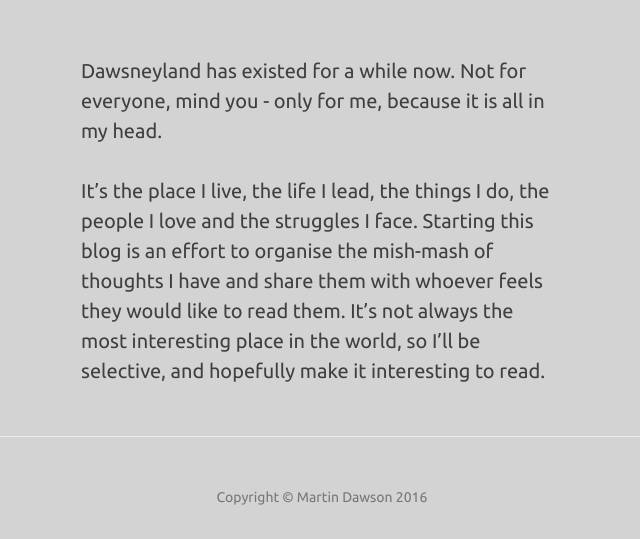
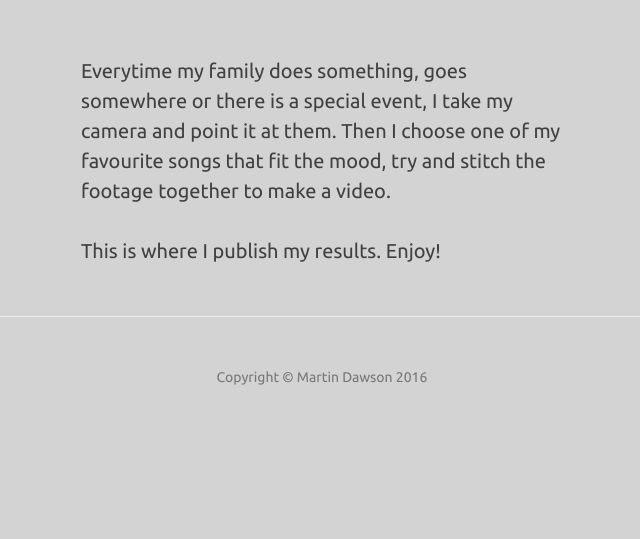
Before and after one commit to dawsino/dawsino.github.io, a Jekyll site: the page built from about/index.html, in a window 1280 px wide, cut to the strip 361-900 px from the top of the page. Shown: the whole strip, without its empty margins (318-958 px from the left). Built offline with Jekyll 4.4.1, drawn with Linux system fonts in a browser that asks for light colours; nearby versions of some CDN libraries.

Commit message:
Update index.html

```diff
--- a/about/index.html
+++ b/about/index.html
@@ -5,6 +5,6 @@
 header-img: "img/dusty.jpg"
 ---
 
-<p>Dawsneyland has existed for a while now. Not for everyone, mind you - only for me, because it is all in my head.</p>
+<p>Everytime my family does something, goes somewhere or there is a special event, I take my camera and point it at them. Then I choose one of my favourite songs that fit the mood, try and stitch the footage together to make a video.</p>
 
-<p>It’s the place I live, the life I lead, the things I do, the people I love and the struggles I face. Starting this blog is an effort to organise the mish-mash of thoughts I have and share them with whoever feels they would like to read them. It’s not always the most interesting place in the world, so I’ll be selective, and hopefully make it interesting to read.</p>
+<p>This is where I publish my results. Enjoy!</p>
```
